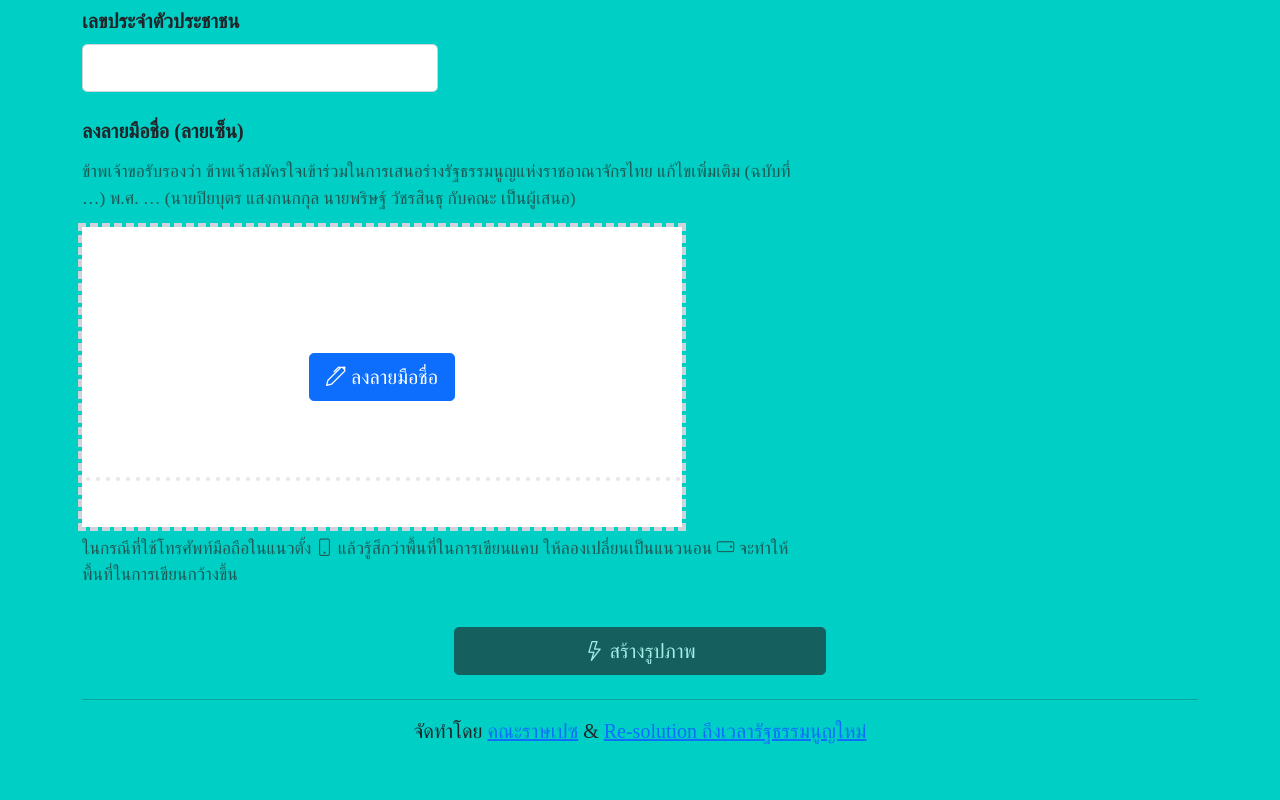
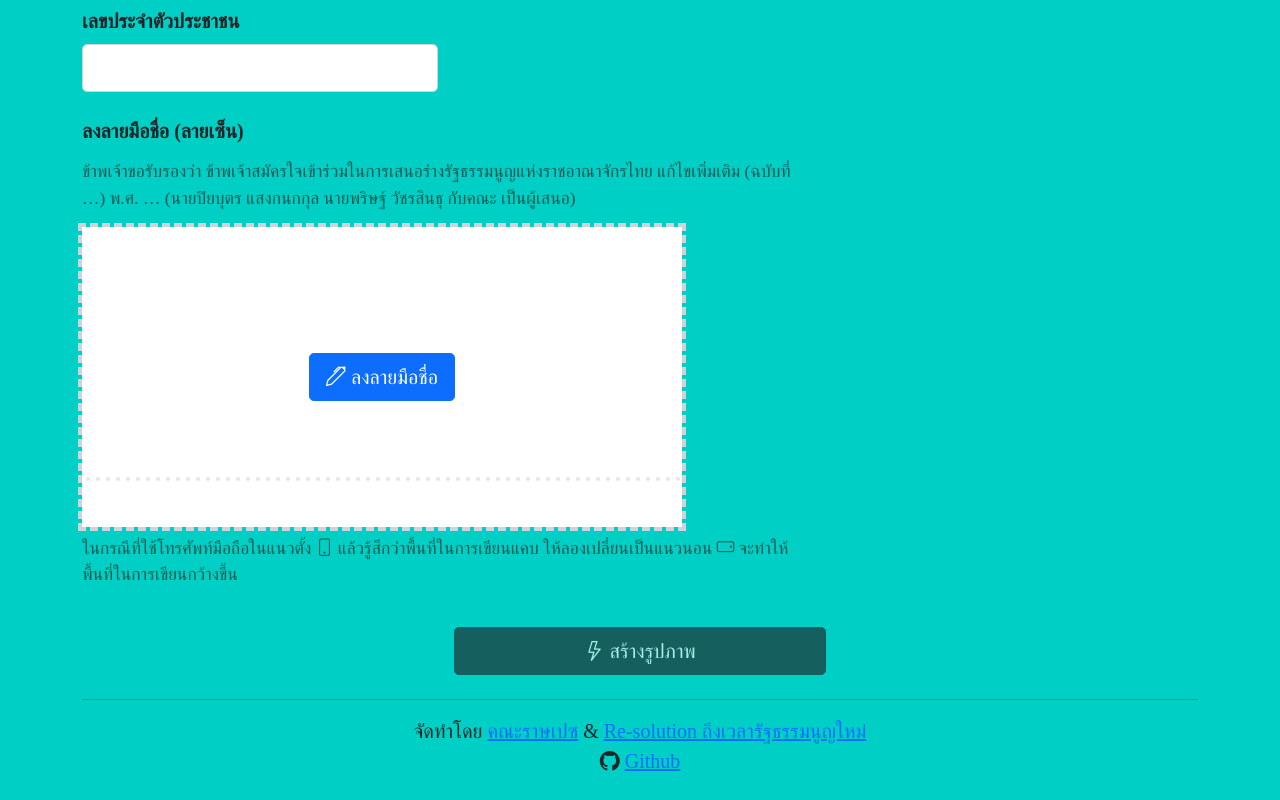
Before and after one commit to webdevxp/resolutionconformgen, a plain HTML site: page index.html in a window 1280 px wide. Shown: the part 1528-2328 px from the top of the page. Before the commit the page ends 2298 px from the top, so only its background shows below. Drawn offline with nearby package versions, Linux system fonts and the light colour scheme; a web font is replaced by a local one.

Commit message:
modified:   index.html

```diff
--- a/index.html
+++ b/index.html
@@ -230,6 +230,9 @@
         จัดทำโดย <a href="https://twitter.com/ThePeopleSpaces">คณะราษเปซ</a>
         &amp;
         <a href="https://twitter.com/ResolutionCons">Re-solution ถึงเวลารัฐธรรมนูญใหม่</a>
+        <br>
+        <i class="bi-github"></i>
+        <a href="https://github.com/webdevxp/resolutionconformgen">Github</a>
       </section>
     </main>
 
```
